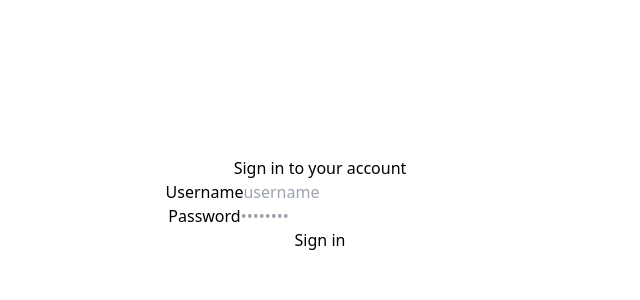
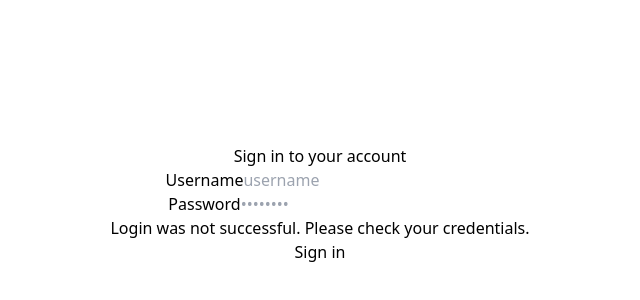
Before and after one commit to Ildorado/TesonetViewer, a React (Vite) app: page /login in a window 1280 px wide. Shown: the part 196-496 px from the top of the page, without its empty margins (320-960 px from the left). Built offline with nearby package versions, Linux system fonts and the light colour scheme.

Commit message:
feat: when entering faulty login data we should display error message

```diff
--- a/src/AuthProvider.tsx
+++ b/src/AuthProvider.tsx
@@ -7,7 +7,9 @@ import { apiCaller } from "./api";
 
 type ValueType = {
   user: UserType;
-  login: (data: GetTokenDataType) => Promise<void>;
+  login: (data: GetTokenDataType) => Promise<{
+    success: boolean;
+  }>;
   logout: () => void;
 };
 
@@ -38,9 +40,13 @@ export const AuthProvider = ({ children }: IAuthProvider) => {
           setUser({ ...data, token: result?.token });
           navigate("/");
           console.log("Success:", result);
+          return { success };
+        } else {
+          return { success };
         }
       } catch (error) {
         console.error("Error:", error);
+        return { success: false };
       }
     };
 
--- a/src/routes/Login/index.tsx
+++ b/src/routes/Login/index.tsx
@@ -1,4 +1,5 @@
 import { useAuth } from "@/hooks";
+import { useState } from "react";
 
 interface FormElements extends HTMLFormControlsCollection {
   email: HTMLInputElement;
@@ -11,15 +12,20 @@ interface YourFormElement extends HTMLFormElement {
 
 export const LoginPage = () => {
   const auth = useAuth();
+  const [showErrorMessage, setShowErrorMessage] = useState(false);
 
-  const handleSubmit = (event: React.FormEvent<YourFormElement>) => {
+  const handleSubmit = async (event: React.FormEvent<YourFormElement>) => {
     event.preventDefault();
     const data = new FormData(event.currentTarget);
 
-    auth?.login({
+    const result = await auth?.login({
       username: data.get("username") as string | "",
       password: data.get("password") as string | "",
     });
+
+    if (result?.success === false) {
+      setShowErrorMessage(true);
+    }
   };
 
   return (
@@ -69,6 +75,15 @@ export const LoginPage = () => {
                   required
                 />
               </div>
+
+              <div
+                className={`text-red-500 text-sm mb-2 ${
+                  showErrorMessage ? "" : "invisible"
+                }`}
+              >
+                Login was not successful. Please check your credentials.
+              </div>
+
               <button
                 data-test="login-submit"
                 type="submit"
```
